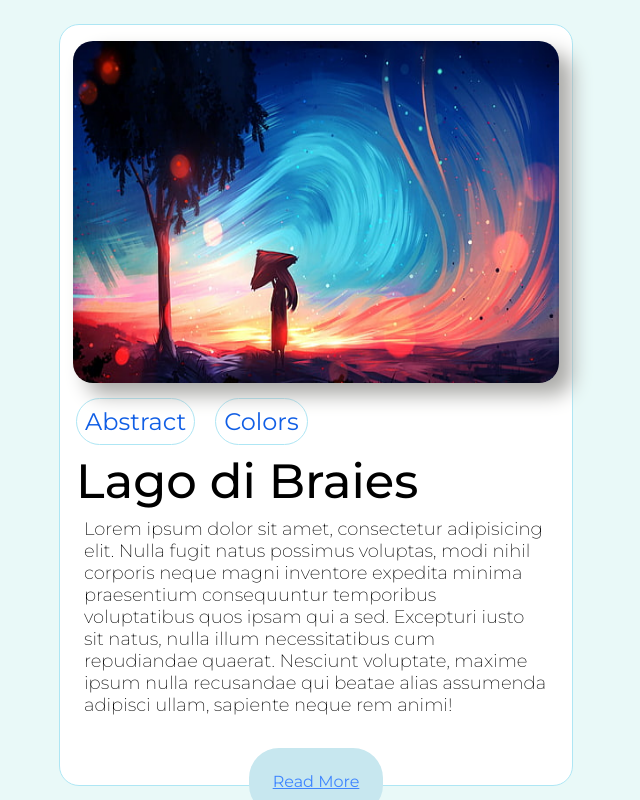
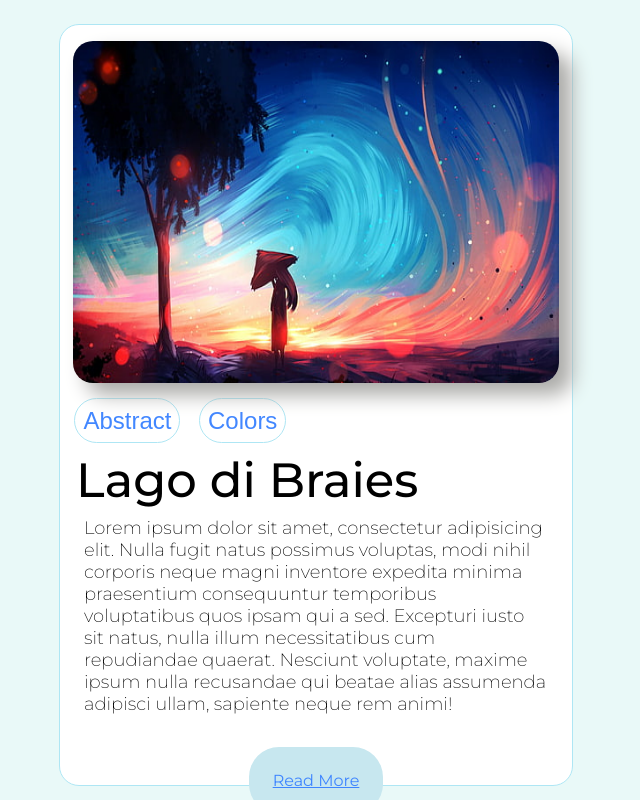
Before and after one commit to Varun-2123/Card-Designing, a plain HTML site: page index.html in a window 1280 px wide. Shown: the whole page, without its empty margins (324-964 px from the left). Drawn offline with Linux system fonts and the light colour scheme.

Commit message:
change in the nav elements, font family and color

```diff
--- a/style.css
+++ b/style.css
@@ -36,11 +36,12 @@ img{
     height: 100%;
 }
 nav > ul >li{
+    font-family: Arial, Helvetica, sans-serif;
     border: 1px solid rgb(174, 230, 244);
     border-radius: 30px;
-    color: rgb(16, 94, 229);
+    color: rgb(66, 135, 255);
     font-size: x-large;
-    margin-left: 2vh;
+    margin-left: 1.8vh;
     padding: 1vh;
     list-style: none;
     display: inline;
```
